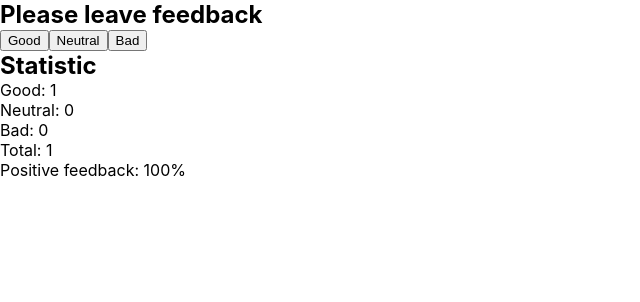
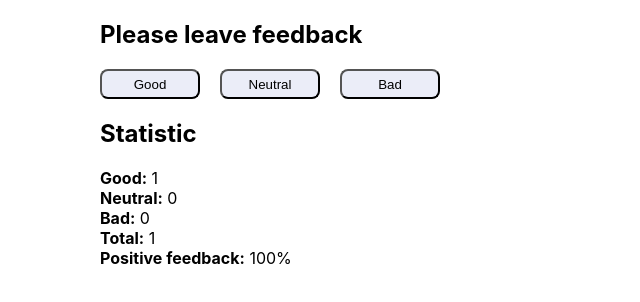
Before and after one commit to MarginTrader1/goit-react-hw-02-feedback, a React (Create React App) app: page / in a window 1280 px wide. Both pictures are taken after a click on the button "Good". Shown: the top 302 px of the page, without its empty margins (0-640 px from the left). Built offline with nearby package versions, Linux system fonts and the light colour scheme.

Commit message:
сделал 1 блок домашки

```diff
--- a/src/components/App.jsx
+++ b/src/components/App.jsx
@@ -3,6 +3,7 @@ import { Component } from 'react';
 import { SectionTitle } from './SectionTitle/SectionTitle';
 import { Statistics } from './Statistics/Statistic';
 import { Feedback } from './FeedBackOptions/FeedBackOptions';
+import { Notification } from './Notification/Notification';
 
 export class App extends Component {
   state = {
@@ -12,27 +13,19 @@ export class App extends Component {
   };
 
   goodFeedback = () => {
-    this.setState(state => ({ good: this.state.good + 1 }));
+    this.setState(state => ({ good: state.good + 1 }));
   };
 
   neutralFeedback = () => {
-    this.setState(state => ({ neutral: this.state.neutral + 1 }));
+    this.setState(state => ({ neutral: state.neutral + 1 }));
   };
 
   badFeedback = () => {
-    this.setState(state => ({ bad: this.state.bad + 1 }));
-  };
-
-  countPositiveFeedbackPercentage = () => {
-    const positiveFeedback = Math.round(
-      (this.state.good /
-        (this.state.good + this.state.neutral + this.state.bad)) *
-        100
-    );
-    this.setState(state => ({ positiveFeedback: positiveFeedback }));
+    this.setState(state => ({ bad: state.bad + 1 }));
   };
 
   render() {
+    if (this.state.good > 0 || this.state.neutral > 0 || this.state.bad > 0) {
       return (
         <>
           <SectionTitle title="Please leave feedback">
@@ -47,5 +40,21 @@ export class App extends Component {
           </SectionTitle>
         </>
       );
+    } else {
+      return (
+        <>
+          <SectionTitle title="Please leave feedback">
+            <Feedback
+              goodFeedback={this.goodFeedback}
+              neutralFeedback={this.neutralFeedback}
+              badFeedback={this.badFeedback}
+            />
+          </SectionTitle>
+          <SectionTitle>
+            <Notification title="There is no feedback" />
+          </SectionTitle>
+        </>
+      );
     }
   }
+}
--- a/src/components/FeedBackOptions/FeedBackOptions.js
+++ b/src/components/FeedBackOptions/FeedBackOptions.js
@@ -1,11 +1,13 @@
+import { List, Button } from "./FeedBackOptions.styled";
+
 export const Feedback = ({ goodFeedback, neutralFeedback, badFeedback}) => {
   return (
     <>
-      <div>
-        <button type="button" onClick={goodFeedback}>Good</button>
-        <button type="button" onClick={neutralFeedback}>Neutral</button>
-        <button type="button" onClick={badFeedback}>Bad</button>
-      </div>
+      <List>
+        <Button type="button" onClick={goodFeedback}>Good</Button>
+        <Button type="button" onClick={neutralFeedback}>Neutral</Button>
+        <Button type="button" onClick={badFeedback}>Bad</Button>
+      </List>
     </>
   );
 };
--- a/src/components/FeedBackOptions/FeedBackOptions.styled.js
+++ b/src/components/FeedBackOptions/FeedBackOptions.styled.js
@@ -0,0 +1,14 @@
+import { styled } from 'styled-components';
+
+export const List = styled.div`
+  display: flex;
+  gap: 20px;
+`;
+
+export const Button = styled.button`
+    min-width: 100px;
+    min-height: 30px;
+    border-radius: 8px;
+    background-color: #3f51b51a;
+    cursor: pointer;
+`
--- /dev/null
+++ b/src/components/Notification/Notification.js
@@ -0,0 +1,7 @@
+export const Notification = ({ title }) => {
+    return (
+      <>
+        <p>{title}</p>
+      </>
+    );
+  };
--- a/src/components/SectionTitle/SectionTitle.js
+++ b/src/components/SectionTitle/SectionTitle.js
@@ -1,10 +1,10 @@
-
+import { Section, Title } from "./SectionTitle.styled";
 
 export const SectionTitle = ({ title, children }) => {
   return (
-    <section>
-      <h2>{title}</h2>
+    <Section>
+      <Title>{title}</Title>
       {children}
-    </section>
+    </Section>
   );
 };
--- a/src/components/SectionTitle/SectionTitle.styled.js
+++ b/src/components/SectionTitle/SectionTitle.styled.js
@@ -0,0 +1,11 @@
+import { styled } from 'styled-components';
+
+export const Section = styled.section`
+  display: block;
+  margin-left: 100px;
+`;
+
+export const Title= styled.h2`
+  margin-top: 20px;
+  margin-bottom: 20px;
+`;
--- a/src/components/Statistics/Statistic.js
+++ b/src/components/Statistics/Statistic.js
@@ -1,13 +1,26 @@
-export const Statistics = ({data}) => {
-const { good, neutral, bad } = data;
+import { Li } from './Statistic.styled';
+
+export const Statistics = ({ data }) => {
+  const { good, neutral, bad } = data;
   return (
     <>
       <ul>
-        <li>Good: {good}</li>
-        <li>Neutral: {neutral}</li>
-        <li>Bad: {bad}</li>
-        <li>Total: {good + neutral + bad}</li>
-        <li>Positive feedback: {Math.round(good/(good + neutral + bad)*100)}%</li>
+        <Li>
+          <b>Good:</b> {good}
+        </Li>
+        <Li>
+          <b>Neutral:</b> {neutral}
+        </Li>
+        <Li>
+          <b>Bad:</b> {bad}
+        </Li>
+        <Li>
+          <b>Total:</b> {good + neutral + bad}
+        </Li>
+        <Li>
+          <b>Positive feedback:</b>{' '}
+          {Math.round((good / (good + neutral + bad)) * 100)}%
+        </Li>
       </ul>
     </>
   );
--- a/src/components/Statistics/Statistic.styled.js
+++ b/src/components/Statistics/Statistic.styled.js
@@ -0,0 +1,5 @@
+import { styled } from 'styled-components';
+
+export const Li = styled.li`
+  list-style: none;
+`;
```
Also changed, not shown: src/components/Notification/Notification.styled.js (added). Lines whose indentation alone changed are shown as unchanged.
